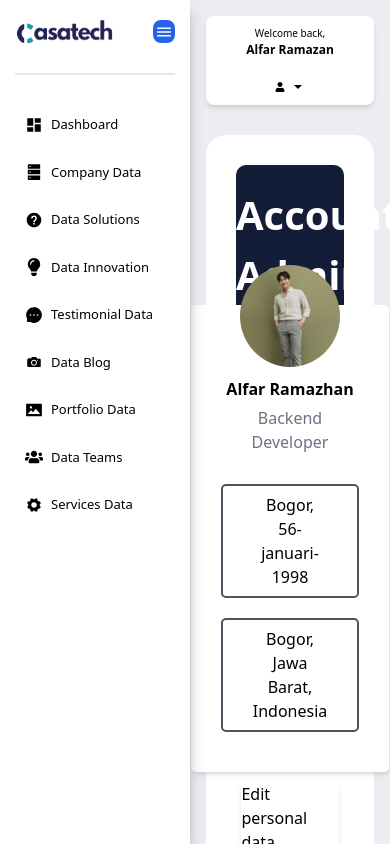
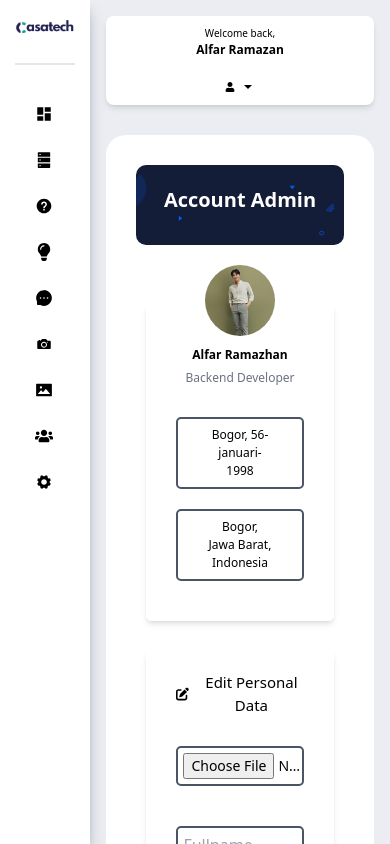
Before and after one commit to Muhammad-Khairul-Kholqi/adminPageCasatech, a React (Create React App) app: page /account-admin in a window 390 px wide. Built offline with nearby package versions, Linux system fonts and the light colour scheme.

Commit message:
responsive sidebar

```diff
--- a/src/AccountAdmin.js
+++ b/src/AccountAdmin.js
@@ -1,32 +1,41 @@
 import React from "react";
 import profile from "./Assets/profile.png"
 import background from "./Assets/bg.png"
-import { MdDriveFileRenameOutline } from "react-icons/md";
-import { MdOutlineDateRange } from "react-icons/md";
-import { FaRegAddressCard } from "react-icons/fa";
-import { TbMilitaryRank } from "react-icons/tb";
+import './Style/StyleAccountAdmin.css';
+import { FaPenToSquare } from "react-icons/fa6";
 
 const AccountAdmin = () => {
     return (
-        <div className="bg-white rounded-[20px] mt-[30px] p-[30px]">
-            <div className = " bg-cover bg-center h-[200px] rounded-[10px] text-center"
+        <div className = "account-container bg-white rounded-[20px] mt-[30px] p-[30px]" >
+            <div className = " back-img bg-cover bg-center h-[200px] rounded-[10px] text-center"
             style = {
                 {
                     backgroundImage: `url(${background})`
                 }
             } >
-                <h1 className="text-white text-[40px] font-bold py-[20px]">Account Admin</h1>
+                <h1 className="title-account text-white text-[40px] font-bold py-[20px]">Account Admin</h1>
             </div>
-            <div className="flex justify-center gap-[300px] px-[5%] gap-[50px] flex-wrap ">
-                <div className = "bg-white shadow-md text-center py-[20px] px-[30px] rounded-[5px] mt-[-60px] flex flex-col items-center mb-[20px]" >
-                    <img className="w-[100px] rounded-[50%] mt-[-60px]" src={profile} />
-                    <p className="font-bold mt-[10px]">Alfar Ramazhan</p>
-                    <p className="text-gray-500 mt-[5px]">Backend Developer</p>
-                    <p className="mt-[30px] border-solid border-2 border-gray-600 px-[30px] py-[7px] rounded-[5px]">Bogor, 56-januari-1998</p>
-                    <p className="mt-[20px] border-solid border-2 border-gray-600 px-[30px] py-[7px] rounded-[5px] mb-[20px]">Bogor, Jawa Barat, Indonesia</p>
+            <div className="account-left flex justify-center gap-[50px] px-[5%] gap-[50px] flex-wrap ">
+                <div className = " bg-white shadow-md text-center py-[20px] px-[30px] rounded-[5px] mt-[-60px] flex flex-col items-center mb-[20px]" >
+                    <img className="profile w-[100px] rounded-[50%] mt-[-60px]" src={profile} />
+                    <p className="teks-name font-bold mt-[10px]">Alfar Ramazhan</p>
+                    <p className="teks-poition text-gray-500 mt-[5px]">Backend Developer</p>
+                    <p className="teks-birht mt-[30px] border-solid border-2 border-gray-600 px-[30px] py-[7px] rounded-[5px]">Bogor, 56-januari-1998</p>
+                    <p className="teks-address mt-[20px] border-solid border-2 border-gray-600 px-[30px] py-[7px] rounded-[5px] mb-[20px]">Bogor, Jawa Barat, Indonesia</p>
                 </div>
-                <div className = "bg-white shadow-md mt-[-60px]" >
-                   <h1>Edit personal data</h1>
+                <div className = "account-right bg-white shadow-md mt-[-60px] rounded-[5px] py-[20px] px-[30px] flex flex-col items-center" >
+                    <div className="flex items-center gap-[10px] text-center">
+                        <FaPenToSquare />
+                        <h1 className="title-edit text-[20px]">Edit Personal Data</h1>
+                    </div>
+                    <form className="flex flex-col items-center w-full max-w-md">
+                        <input className="mt-[30px] w-full mb-5 text-sm text-black border-2 border-gray-600 p-[5px] rounded-[5px] cursor-pointer" type="file" />
+                        <input className="text-black block mt-[20px] w-full border-2 border-gray-600 rounded-[5px] p-[5px]" placeholder="Fullname.." />
+                        <input className="text-black block mt-[20px] w-full border-2 border-gray-600 rounded-[5px] p-[5px]" placeholder="Position.." />
+                        <input className="text-black block mt-[20px] w-full border-2 border-gray-600 rounded-[5px] p-[5px]" placeholder="Place and date of birth.." />
+                        <input className="text-black block mt-[20px] w-full border-2 border-gray-600 rounded-[5px] p-[5px]" placeholder="Address.." />
+                        <button className="bg-blue-600 mt-[20px] text-white hover:bg-blue-700 px-[10px] py-[5px] rounded-[5px]">Save Changes</button>
+                    </form>
                 </div>
             </div>
         </div>
--- a/src/App.js
+++ b/src/App.js
@@ -4,12 +4,13 @@ import Sidebar from './Template/Side';
 import Header from './Header';
 import Dashboard from './Dashboard';
 import AccountAdmin from './AccountAdmin';
+import './Style/StyleApp.css';
 
 const App = () => {
     return (
         <Router>
             <div className="flex h-screen">
-                <div className="w-[190px]">
+                <div className="sidebar w-[190px]">
                     <Sidebar />
                 </div>
                 <div className = "flex-1 overflow-y-auto bg-[#ECEDF2] p-4" >
--- a/src/Card/DashboardCard.js
+++ b/src/Card/DashboardCard.js
@@ -10,7 +10,7 @@ const DashboardCard = () => {
     return (
         <div className="container flex justify-center flex-wrap gap-[30px] mt-[30px]">
           <Link to="">
-            <div className = "card bg-white rounded-[10px] flex justify-center items-center gap-[30px] py-[5px] px-[20px] w-[200px] h-[100px] shadow-md hover:scale-105" >
+            <div className = "card bg-white rounded-[10px] flex justify-center items-center gap-[30px] py-[5px] px-[20px] w-[220px] h-[120px] shadow-md hover:scale-105" >
               <div className = "bg-icon bg-[#BBF7D0] p-[10px] rounded-[50%] items-center" >
                 <FaUsers className="icon text-[40px] text-[#16A34A]" />
               </div>
@@ -22,7 +22,7 @@ const DashboardCard = () => {
           </Link>
 
           <Link to="">
-            <div className = "card bg-white rounded-[10px] flex justify-center items-center gap-[30px] py-[5px] px-[20px] w-[200px] h-[100px] shadow-md hover:scale-105" >
+            <div className = "card bg-white rounded-[10px] flex justify-center items-center gap-[30px] py-[5px] px-[20px] w-[220px] h-[120px] shadow-md hover:scale-105" >
               <div className = "bg-icon bg-[#FECACA] p-[10px] rounded-[50%] items-center" >
                 <IoExtensionPuzzle className="icon text-[40px] text-[#DC2626]" />
               </div>
@@ -34,7 +34,7 @@ const DashboardCard = () => {
           </Link>
 
           <Link to="">
-            <div className = "card bg-white rounded-[10px] flex justify-center items-center gap-[30px] py-[5px] px-[20px] w-[200px] h-[100px] shadow-md hover:scale-105" >
+            <div className = "card bg-white rounded-[10px] flex justify-center items-center gap-[30px] py-[5px] px-[20px] w-[220px] h-[120px] shadow-md hover:scale-105" >
               <div className = "bg-icon bg-[#BFDBFE] p-[10px] rounded-[50%] items-center" >
                 <FaStar className="icon text-[40px] text-[#2563EB]" />
               </div>
@@ -46,7 +46,7 @@ const DashboardCard = () => {
           </Link>
 
           <Link to="">
-            <div className = "card bg-white rounded-[10px] flex justify-center items-center gap-[30px] py-[5px] px-[20px] w-[200px] h-[100px] shadow-md hover:scale-105" >
+            <div className = "card bg-white rounded-[10px] flex justify-center items-center gap-[30px] py-[5px] px-[20px] w-[220px] h-[120px] shadow-md hover:scale-105" >
               <div className = "bg-icon bg-[#FFCF96] p-[10px] rounded-[50%] items-center" >
                 <IoHeart  className="icon text-[40px] text-[#FF8911]" />
               </div>
--- a/src/Dashboard.js
+++ b/src/Dashboard.js
@@ -2,8 +2,6 @@
 import React from 'react';
 import './Style/StyleDashboard.css'
 import background from "./Assets/bg.png"
-import singleLogo from "./Assets/single-logo.png"
-import Ilustrasi from './Assets/ilustrasi.png';
 import DashboardCard from './Card/DashboardCard';
 import profile from './Assets/profile.png'
 
@@ -11,22 +9,16 @@ const Dashboard = () => {
   return (
     <>
     <div className="">
-        <div className = "container bg-cover bg-center mt-[30px] rounded-[20px] px-[10%] py-[10px]"
+        <div className = "container bg-cover bg-center mt-[30px] rounded-[20px] px-[10%] py-[30px] text-center text-white"
         style = {
           {
             backgroundImage: `url(${background})`
           }
         }>
-          <div className="wrapper flex justify-between items-center flex-wrap px-[5%]">
-            <div className = "text-title block text-white" >
-              <h1 className="title-header text-[40px] leading-10 font-bold">This is the <br /> Admin Page</h1>
-              <p className="description mt-[20px]">Access all configurations and customize <br />
-                the app according to your preferences</p>
-            </div>
-            <div className = "ilustrasi flex justify-center items-center" >
-              <img className="w-[160px]" src={singleLogo} alt="Deskripsi Gambar" draggable="false" />
-            </div>
-          </div>
+          <h1 className = "title-header text-[40px] leading-10 font-bold" > This is the <br /> Admin Page </h1>
+          <p className="description mt-[20px] text-[18px]">
+            Access all configurations and customize the app according to your preferences
+          </p>
         </div>
 
         <div>
--- /dev/null
+++ b/src/Style/StyleAccountAdmin.css
@@ -0,0 +1,72 @@
+@media (max-width:1070px) {
+    .account-container {
+        flex-direction: column;
+        align-items: center;
+    }
+
+    .account-right {
+        margin-top: 20px;
+    }
+}
+
+@media (max-width:635px) {
+    .title-account {
+        font-size: 30px;
+    }
+}
+
+@media (max-width:555px) {
+    .title-account {
+        font-size: 20px;
+    }
+
+    .profile {
+        width: 70px;
+    }
+}
+
+@media (max-width:445px) {
+    .teks-name {
+        font-size: 12px;
+    }
+
+    .teks-poition {
+        font-size: 12px;
+    }
+
+    .teks-birht {
+        font-size: 12px;
+    }
+
+    .teks-address {
+        font-size: 12px;
+    }
+
+    .account-right {
+        margin-top: -40px;
+    }
+
+    .back-img {
+        height: 80px;
+    }
+
+    .account-left {
+        margin-top: 120px;
+    }
+}
+
+@media (max-width:365px) {
+    .title-account {
+        font-size: 15px;
+    }
+
+    .back-img {
+        height: 60px;
+    }
+}
+
+@media (max-width:560px) {
+    .title-edit {
+        font-size: 15px;
+    }
+}
--- /dev/null
+++ b/src/Style/StyleApp.css
@@ -0,0 +1,11 @@
+@media (max-width:720px) {
+    .sidebar {
+        width: 150px;
+    }
+}
+
+@media (max-width:520px) {
+    .sidebar {
+        width: 90px;
+    }
+}
--- a/src/Style/StyleCardDashboard.css
+++ b/src/Style/StyleCardDashboard.css
@@ -22,7 +22,7 @@
         flex-direction: column;
         align-items: center;
         height: 200px;
-        width: 100px;
+        width: 150px;
     }
 
     .text-jml {
--- a/src/Style/StyleSidebar.css
+++ b/src/Style/StyleSidebar.css
@@ -0,0 +1,27 @@
+@media (max-width:720px) {
+    .sidebar {
+        width: 150px;
+    }
+
+    .menu-link {
+        font-size: 10px;
+    }
+}
+
+@media (max-width:520px) {
+    .logo-company {
+        width: 70px;
+    }
+
+    .icon-link {
+        margin-left: 10px;
+    }
+
+    .sidebar {
+        width: 90px;
+    }
+
+    .menu-link {
+        display: none;
+    }
+}
--- a/src/Template/Side.js
+++ b/src/Template/Side.js
@@ -1,7 +1,7 @@
 import React, { useState } from 'react';
 import { Link } from 'react-router-dom';
 import Logo from '../Assets/logo.png';
-import { IoMenuSharp } from "react-icons/io5";
+import '../Style/StyleSidebar.css';
 import { MdDashboard } from 'react-icons/md';
 import { AiFillDatabase } from "react-icons/ai";
 import { IoMdHelpCircle } from "react-icons/io";
@@ -15,85 +15,82 @@ import { IoIosCamera } from "react-icons/io";
 const Side = () => {
     return (
         <>
-         <div className = "bg-white shadow-lg shadow-gray-400 h-screen w-[190px] overflow-auto px-[15px] fixed" >
-            <div className = "flex justify-between mt-[20px]" >
-                <img className="w-[100px]" src={Logo} alt="Deskripsi Gambar" draggable="false" />
-                <div className='bg-blue-600 p-[2px] rounded-lg hover:bg-blue-700'>
-                    <IoMenuSharp className="text-[18px] cursor-pointer text-white mt-[1px]"/>
-                </div>
+        <div className = "sidebar bg-white shadow-lg shadow-gray-400 h-screen w-[190px] overflow-auto px-[15px] fixed" id="sidebar">
+            <div className = "flex justify-center mt-[20px]" >
+                <img className="logo-company w-[100px]" src={Logo} alt="Deskripsi Gambar" draggable="false" />
             </div>
             <hr className="mt-[30px] border-t-2 border-gray-200" />
-            <div>
+            <div className="sidebar-menus">
                <ul>
                     <li className = "text-black mb-2 mt-[30px] hover:bg-[#1762EF] py-[10px] rounded-[10px] hover:text-white transition duration-75" >
                          <Link to="/">
-                            <div className="flex items-center mx-[10px]">
-                                <MdDashboard className="mr-2 text-[18px]" />
-                                <p className="text-[13px]">Dashboard</p>
+                            <div className="icon-teks flex items-center mx-[10px]">
+                                <MdDashboard className="icon-link mr-2 text-[18px]" />
+                                <p className="menu-link text-[13px]">Dashboard</p>
                             </div>
                         </Link>
                     </li>
                     <li className = "text-black mb-2 hover:bg-[#1762EF] py-[10px] rounded-[10px] hover:text-white transition duration-75" >
                          <Link to="/">
-                            <div className="flex items-center mx-[10px]">
-                                <AiFillDatabase className="mr-2 text-[18px]" />
-                                <p className="text-[13px]">Company Data</p>
+                            <div className="icon-teks flex items-center mx-[10px]">
+                                <AiFillDatabase className="icon-link mr-2 text-[18px]" />
+                                <p className="menu-link text-[13px]">Company Data</p>
                             </div>
                         </Link>
                     </li>
                     <li className = "text-black mb-2 hover:bg-[#1762EF] py-[10px] rounded-[10px] hover:text-white transition duration-75" >
                          <Link to="/">
-                            <div className="flex items-center mx-[10px]">
-                                <IoMdHelpCircle  className="mr-2 text-[18px]" />
-                                <p className="text-[13px]">Data Solutions</p>
+                            <div className="icon-teks flex items-center mx-[10px]">
+                                <IoMdHelpCircle  className="icon-link mr-2 text-[18px]" />
+                                <p className="menu-link text-[13px]">Data Solutions</p>
                             </div>
                         </Link>
                     </li>
                     <li className = "text-black mb-2 hover:bg-[#1762EF] py-[10px] rounded-[10px] hover:text-white transition duration-75" >
                          <Link to="/">
-                            <div className="flex items-center mx-[10px]">
-                                <FaLightbulb  className="mr-2 text-[18px]" />
-                                <p className="text-[13px]">Data Innovation</p>
+                            <div className="icon-teks flex items-center mx-[10px]">
+                                <FaLightbulb  className="icon-link mr-2 text-[18px]" />
+                                <p className="menu-link text-[13px]">Data Innovation</p>
                             </div>
                         </Link>
                     </li>
                     <li className = "text-black mb-2 hover:bg-[#1762EF] py-[10px] rounded-[10px] hover:text-white transition duration-75" >
                          <Link to="/">
-                            <div className="flex items-center mx-[10px]">
-                                <AiFillMessage className="mr-2 text-[18px]" />
-                                <p className="text-[13px]">Testimonial Data</p>
+                            <div className="icon-teks flex items-center mx-[10px]">
+                                <AiFillMessage className="icon-link mr-2 text-[18px]" />
+                                <p className="menu-link text-[13px]">Testimonial Data</p>
                             </div>
                         </Link>
                     </li>
                     <li className = "text-black mb-2 hover:bg-[#1762EF] py-[10px] rounded-[10px] hover:text-white transition duration-75" >
                          <Link to="/">
-                            <div className="flex items-center mx-[10px]">
-                                <IoIosCamera className="mr-2 text-[18px]" />
-                                <p className="text-[13px]">Data Blog</p>
+                            <div className="icon-teks flex items-center mx-[10px]">
+                                <IoIosCamera className="icon-link mr-2 text-[18px]" />
+                                <p className="menu-link text-[13px]">Data Blog</p>
                             </div>
                         </Link>
                     </li>
                     <li className = "text-black mb-2 hover:bg-[#1762EF] py-[10px] rounded-[10px] hover:text-white transition duration-75" >
                          <Link to="/">
-                            <div className="flex items-center mx-[10px]">
-                                <AiFillPicture className="mr-2 text-[18px]" />
-                                <p className="text-[13px]">Portfolio Data</p>
+                            <div className="icon-teks flex items-center mx-[10px]">
+                                <AiFillPicture className="icon-link mr-2 text-[18px]" />
+                                <p className="menu-link text-[13px]">Portfolio Data</p>
                             </div>
                         </Link>
                     </li>
                     <li className = "text-black mb-2 hover:bg-[#1762EF] py-[10px] rounded-[10px] hover:text-white transition duration-75" >
                          <Link to="/">
-                            <div className="flex items-center mx-[10px]">
-                                <FaUsers className="mr-2 text-[18px]" />
-                                <p className="text-[13px]">Data Teams</p>
+                            <div className="icon-teks flex items-center mx-[10px]">
+                                <FaUsers className="icon-link mr-2 text-[18px]" />
+                                <p className="menu-link text-[13px]">Data Teams</p>
                             </div>
                         </Link>
                     </li>
                     <li className = "text-black mb-2 hover:bg-[#1762EF] py-[10px] rounded-[10px] hover:text-white transition duration-75" >
                          <Link to="/">
-                            <div className="flex items-center mx-[10px]">
-                                <IoIosSettings className="mr-2 text-[18px]" />
-                                <p className="text-[13px]">Services Data</p>
+                            <div className="icon-teks flex items-center mx-[10px]">
+                                <IoIosSettings className="icon-link mr-2 text-[18px]" />
+                                <p className="menu-link text-[13px]">Services Data</p>
                             </div>
                         </Link>
                     </li>
```
Also changed, not shown: src/Style/StyleDashboard.css (+1 -98 lines).
